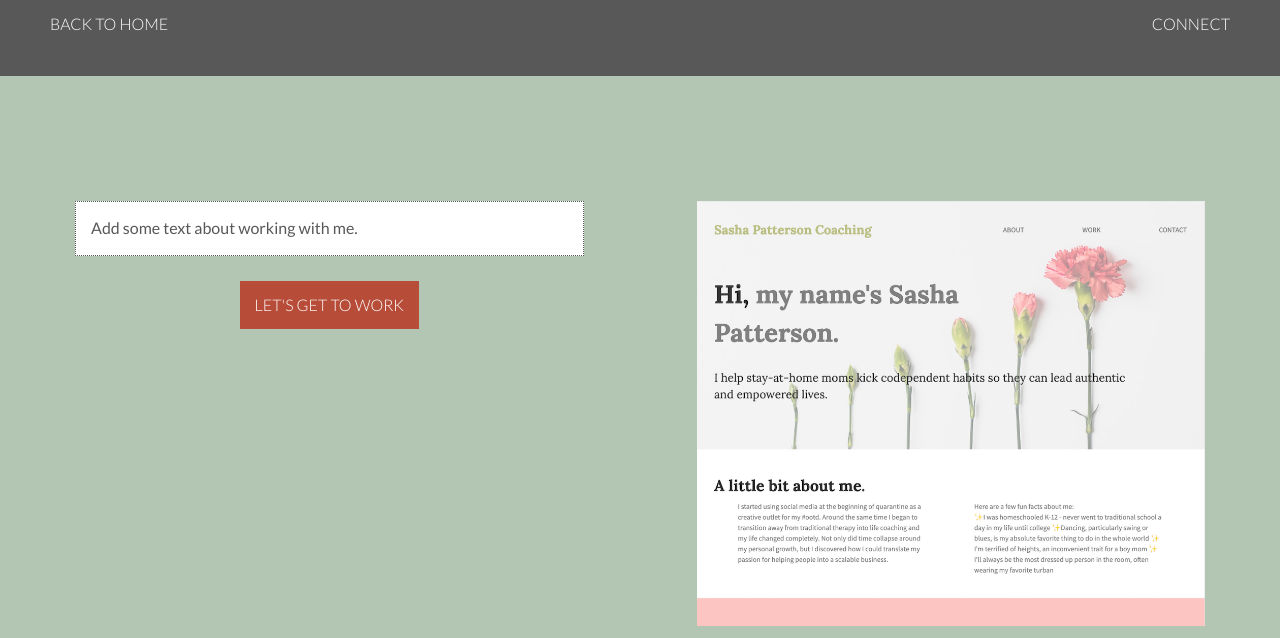
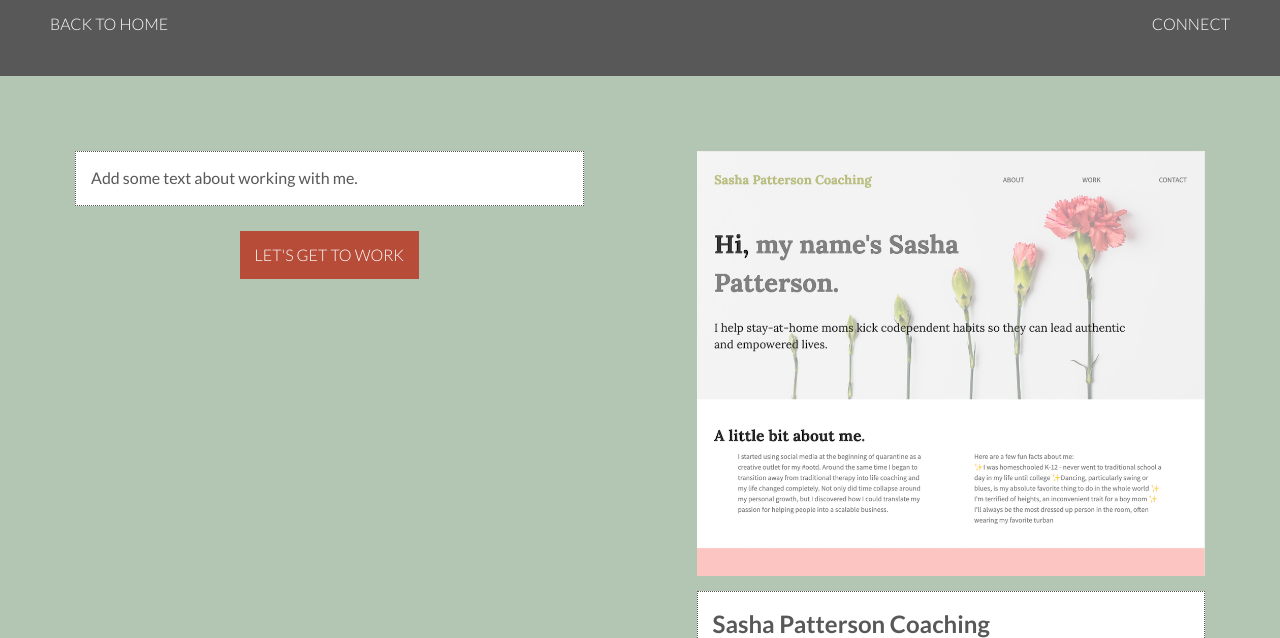
Before and after one commit to gbonds/portfolio-website-v2, a website: page projects/index.html in a window 1280 px wide. Shown: the part 84-722 px from the top of the page. Drawn offline with nearby package versions, Linux system fonts and the light colour scheme; files that its build step writes are made by us from their sources; files whose address does not match are found by name.

Commit message:
Updated spacing for portfolio-overview-section

```diff
--- a/css/main.css
+++ b/css/main.css
@@ -448,9 +448,14 @@ nav li {
 }
 
 /* ----- Base Project Overview ----- */
+.project-overview-section {
+  padding-top: 0;
+  /* clears set padding for section */
+}
+
 #portfolio-intro-container .portfolio-item-description {
   margin-top: 0;
-  /* clears set margin */
+  /* clears set margin for item-desc */
 }
 
 #portfolio-intro-container button {
@@ -719,6 +724,11 @@ nav li {
   #about-section img {
     margin: 0 50px 50px 50px;
   }
+
+  /* --------------- Tablet Project Overview --------------- */
+  .project-overview-section {
+    padding-top: 25px;
+  }
   /* --------------- Tablet Project Page --------------- */
   .project-page-section .title-container {
     width: 45%;
--- a/projects/index.html
+++ b/projects/index.html
@@ -47,7 +47,7 @@
     </header>
 
     <main>
-        <section id="work-section" class="green-background">
+        <section id="work-section" class="project-overview-section green-background">
             <div class="content-container">
                 <article id="portfolio-intro-container">
                     <div class="portfolio-item-description">
```
